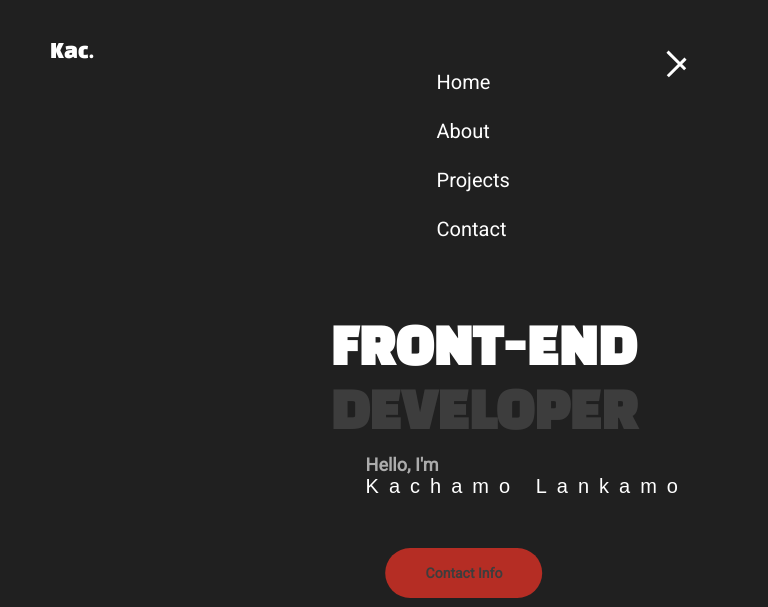
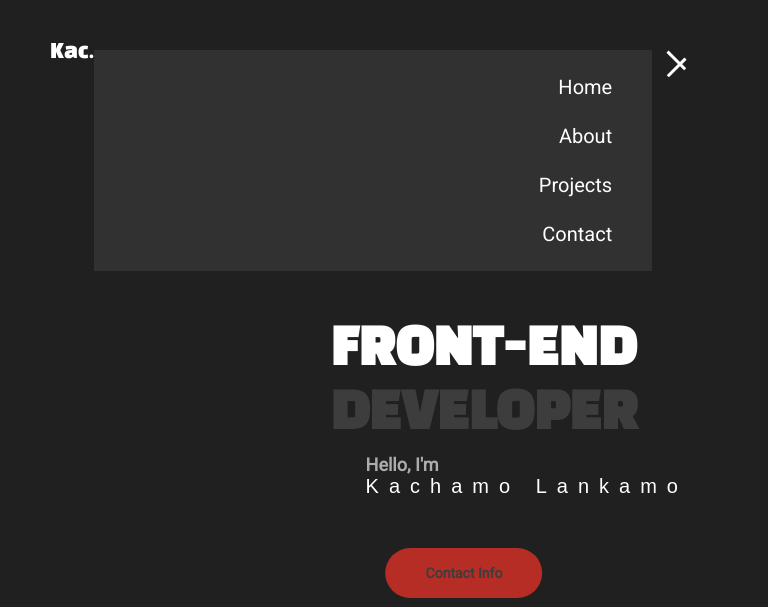
Before and after one commit to kachamo/Html-Portfolio, a plain HTML site: page index.html in a window 768 px wide. Both pictures are taken after a click on the element 676 px from the left and 52 px from the top of the page. Shown: the top 607 px of the page. Drawn offline with nearby package versions, Linux system fonts and the light colour scheme.

Commit message:
#responsiveness

```diff
--- a/style.css
+++ b/style.css
@@ -555,7 +555,7 @@ input:focus, textarea:focus{
         overflow-x: hidden;
     }
       .nav_bar{
-        position: absolute;
+        position: fixed;
         top: 20px;
     }
     .nav_menu{
@@ -708,7 +708,7 @@ body{
     overflow-x: hidden;
 }
   .nav_bar{
-    position: absolute;
+    position: fixed;
     top: 20px;
 }
 .nav_menu{
@@ -722,7 +722,11 @@ body{
 .opened{
     display: block;
     position: relative;
-    right: -100px;
+    right: 0;
+    padding: 10px 30px;
+    text-align: right;
+    background-color: #3d3d3d9d;
+    width: 100%;
 }
 
 .opened li{
```
